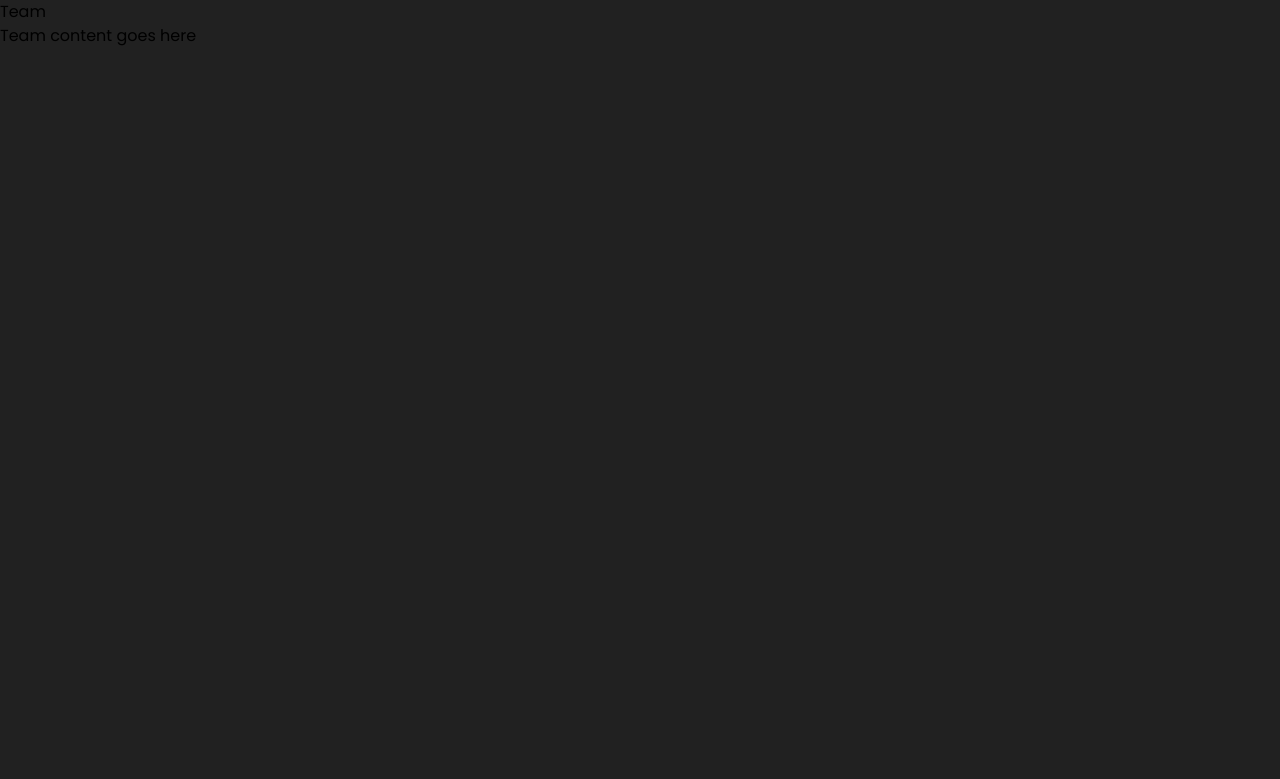
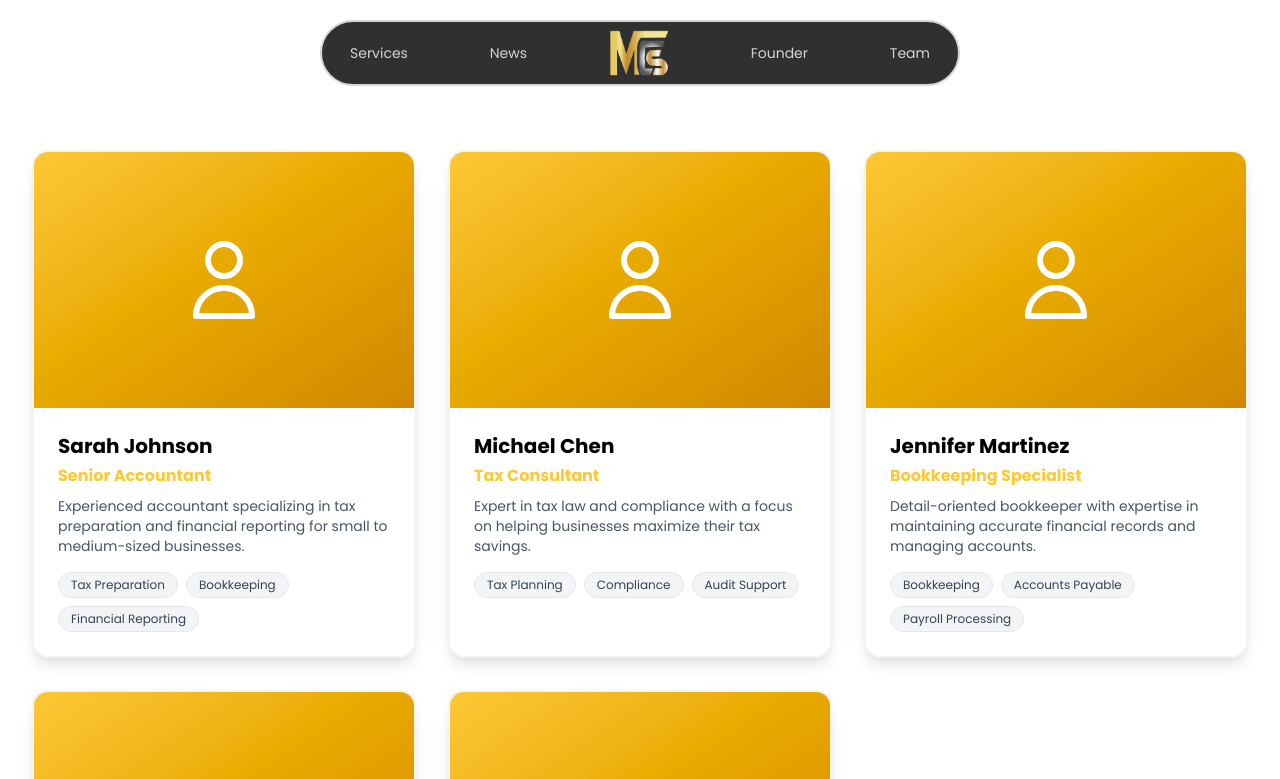
Before and after one commit to Pngtaq/mcs-official, a React (Vite) app: page /team in a window 1280 px wide. Shown: the top 779 px of the page. Built offline with nearby package versions, Linux system fonts and the light colour scheme.

Commit message:
feat: team page

```diff
--- /dev/null
+++ b/components/team/TeamPage.jsx
@@ -0,0 +1,110 @@
+import { motion, AnimatePresence } from "framer-motion";
+import Navigation from "../Navigation";
+import Footer from "../Footer";
+import { teamData } from "../../data/teamData";
+
+const TeamPage = () => {
+  const filteredTeam = teamData.filter((member) => member.id !== 1);
+
+  return (
+    <div className="min-h-screen bg-white">
+      <Navigation />
+
+      {/* Team Grid */}
+      <section className="py-16 bg-white">
+        <div className="max-w-7xl mx-auto px-4 sm:px-6 lg:px-8">
+          <AnimatePresence mode="wait">
+            <motion.div
+              key="team-grid"
+              initial={{ opacity: 0, y: 20 }}
+              animate={{ opacity: 1, y: 0 }}
+              exit={{ opacity: 0, y: -20 }}
+              transition={{ duration: 0.5 }}
+              className="grid grid-cols-1 md:grid-cols-2 lg:grid-cols-3 gap-8"
+            >
+              {filteredTeam.map((member, index) => (
+                <motion.div
+                  key={member.id}
+                  initial={{ opacity: 0, scale: 0.9 }}
+                  animate={{ opacity: 1, scale: 1 }}
+                  transition={{ duration: 0.5, delay: index * 0.1 }}
+                  whileHover={{ y: -10 }}
+                  className="bg-white rounded-2xl shadow-lg overflow-hidden border-2 border-gray-100 hover:border-[#fdc835] transition-all duration-300 group"
+                >
+                  {/* Image Section */}
+                  <div className="relative h-64 bg-gradient-to-br from-gray-200 to-gray-300 overflow-hidden">
+                    {member.image ? (
+                      <img
+                        src={member.image}
+                        alt={member.name}
+                        className="w-full h-full object-cover group-hover:scale-110 transition-transform duration-500"
+                      />
+                    ) : (
+                      <div className="w-full h-full bg-gradient-to-br from-[#fdc835] to-yellow-600 flex items-center justify-center">
+                        <svg
+                          className="w-24 h-24 text-white"
+                          fill="none"
+                          stroke="currentColor"
+                          viewBox="0 0 24 24"
+                        >
+                          <path
+                            strokeLinecap="round"
+                            strokeLinejoin="round"
+                            strokeWidth={1.5}
+                            d="M16 7a4 4 0 11-8 0 4 4 0 018 0zM12 14a7 7 0 00-7 7h14a7 7 0 00-7-7z"
+                          />
+                        </svg>
+                      </div>
+                    )}
+                  </div>
+
+                  {/* Content Section */}
+                  <div className="p-6">
+                    <h3 className="text-xl font-bold text-black mb-1">
+                      {member.name}
+                    </h3>
+                    <p className="text-[#fdc835] font-semibold mb-2">
+                      {member.position}
+                    </p>
+                    <p className="text-gray-600 text-sm mb-4 line-clamp-3">
+                      {member.bio}
+                    </p>
+
+                    {/* Specialties */}
+                    <div className="flex flex-wrap gap-2">
+                      {member.specialties.slice(0, 3).map((specialty, idx) => (
+                        <span
+                          key={idx}
+                          className="px-3 py-1 bg-gray-100 text-gray-700 text-xs rounded-full border border-gray-200"
+                        >
+                          {specialty}
+                        </span>
+                      ))}
+                    </div>
+                  </div>
+                </motion.div>
+              ))}
+            </motion.div>
+          </AnimatePresence>
+
+          {/* No Results */}
+          {filteredTeam.length === 0 && (
+            <motion.div
+              initial={{ opacity: 0 }}
+              animate={{ opacity: 1 }}
+              className="text-center py-16"
+            >
+              <p className="text-gray-500 text-lg">
+                No team members found in this department.
+              </p>
+            </motion.div>
+          )}
+        </div>
+      </section>
+
+      <Footer />
+    </div>
+  );
+};
+
+export default TeamPage;
--- /dev/null
+++ b/data/teamData.js
@@ -0,0 +1,77 @@
+export const teamData = [
+  {
+    id: 1,
+    name: "Ma. Cristina Salvador",
+    position: "Founder & CEO",
+    department: "Executive",
+    bio: "Certified Public Accountant with over a decade of experience in providing comprehensive accounting and business solutions.",
+    image: "/owner.jpg",
+    email: "macristinasalvador0926@gmail.com",
+    phone: "0949-994-7142",
+    specialties: ["Tax Consulting", "Financial Planning", "Business Strategy"],
+  },
+  {
+    id: 2,
+    name: "Sarah Johnson",
+    position: "Senior Accountant",
+    department: "Accounting",
+    bio: "Experienced accountant specializing in tax preparation and financial reporting for small to medium-sized businesses.",
+    image: null,
+    email: "sarah.j@mcsaccounting.com",
+    phone: "0939-918-2512",
+    specialties: ["Tax Preparation", "Bookkeeping", "Financial Reporting"],
+  },
+  {
+    id: 3,
+    name: "Michael Chen",
+    position: "Tax Consultant",
+    department: "Tax Services",
+    bio: "Expert in tax law and compliance with a focus on helping businesses maximize their tax savings.",
+    image: null,
+    email: "michael.c@mcsaccounting.com",
+    phone: "0995-154-3049",
+    specialties: ["Tax Planning", "Compliance", "Audit Support"],
+  },
+  {
+    id: 4,
+    name: "Jennifer Martinez",
+    position: "Bookkeeping Specialist",
+    department: "Accounting",
+    bio: "Detail-oriented bookkeeper with expertise in maintaining accurate financial records and managing accounts.",
+    image: null,
+    email: "jennifer.m@mcsaccounting.com",
+    phone: "0977-204-2718",
+    specialties: ["Bookkeeping", "Accounts Payable", "Payroll Processing"],
+  },
+  {
+    id: 5,
+    name: "David Thompson",
+    position: "Printing Services Manager",
+    department: "Printing",
+    bio: "Creative professional managing all printing operations and ensuring high-quality output for clients.",
+    image: null,
+    email: "david.t@mcsaccounting.com",
+    phone: "0949-994-7142",
+    specialties: ["Print Design", "Production Management", "Quality Control"],
+  },
+  {
+    id: 6,
+    name: "Lisa Anderson",
+    position: "Client Relations Manager",
+    department: "Customer Service",
+    bio: "Dedicated to ensuring client satisfaction and maintaining strong relationships with all MCS clients.",
+    image: null,
+    email: "lisa.a@mcsaccounting.com",
+    phone: "0939-918-2512",
+    specialties: ["Client Relations", "Customer Support", "Account Management"],
+  },
+];
+
+export const departments = [
+  "All",
+  "Executive",
+  "Accounting",
+  "Tax Services",
+  "Printing",
+  "Customer Service",
+];
--- a/src/pages/Team.jsx
+++ b/src/pages/Team.jsx
@@ -1,10 +1,7 @@
+import TeamPage from "../../components/team/TeamPage";
+
 function Team() {
-  return (
-    <div>
-      <h1>Team</h1>
-      <p>Team content goes here</p>
-    </div>
-  );
+  return <TeamPage />;
 }
 
 export default Team;
```
